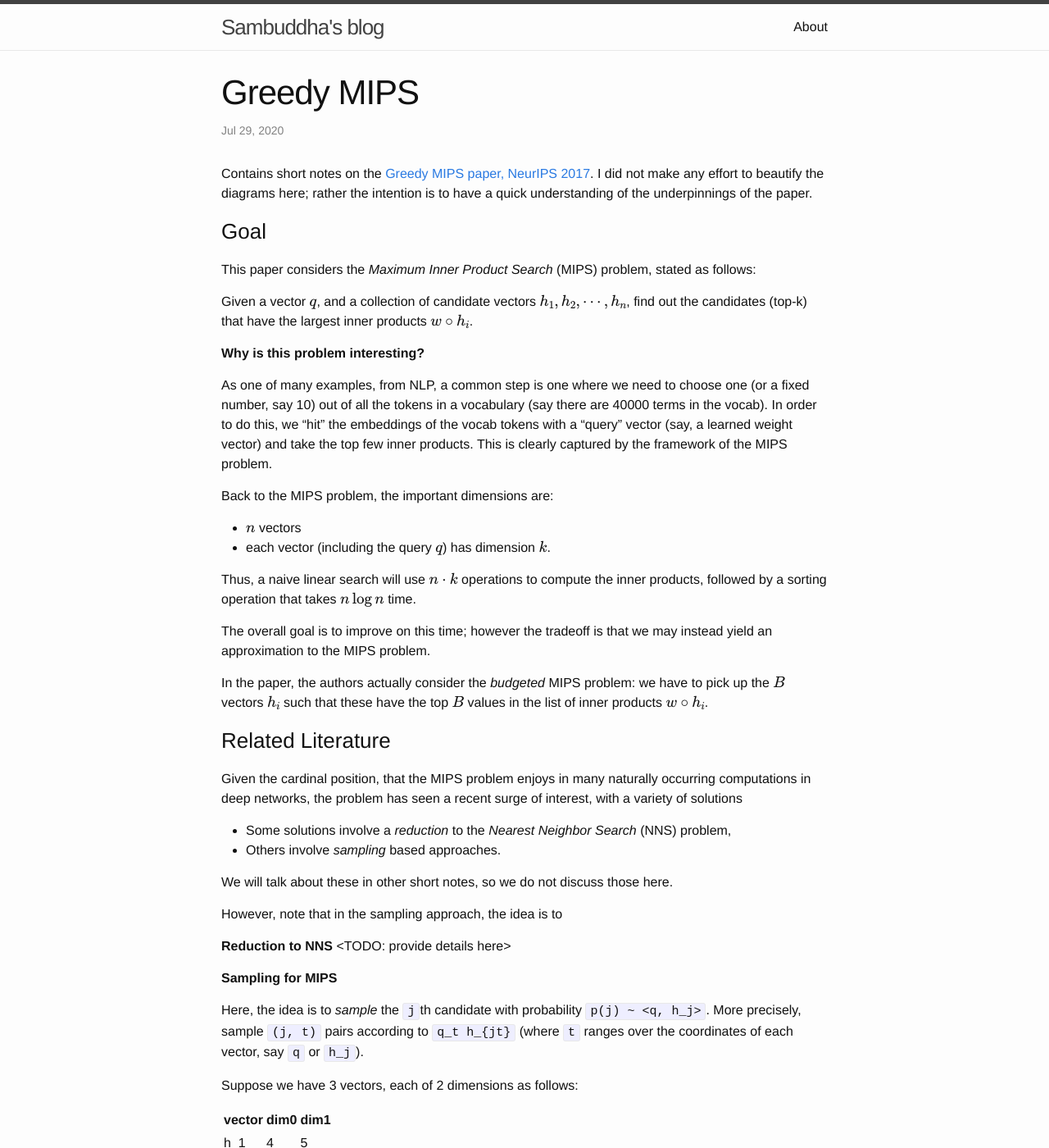
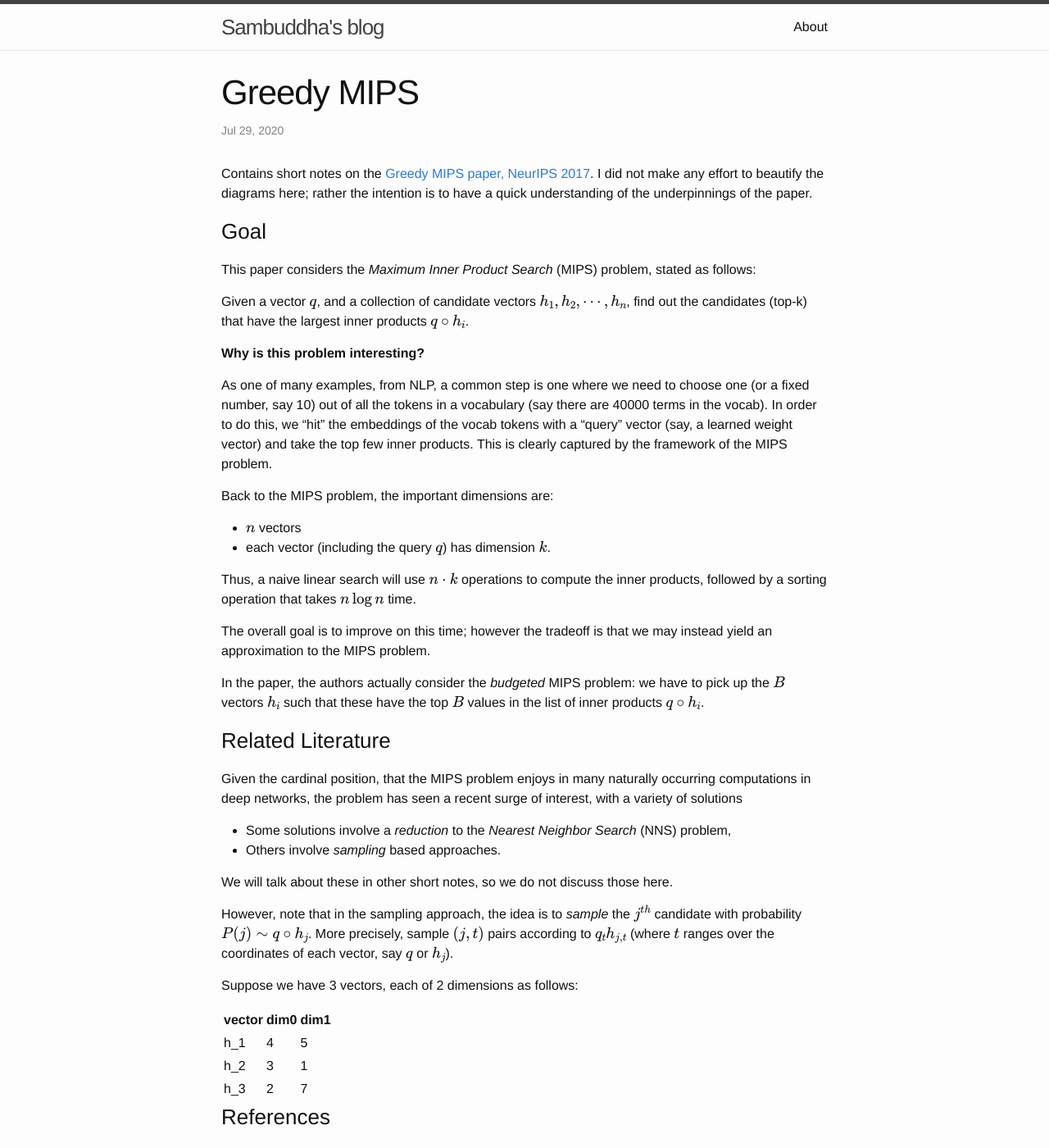
Before and after one commit to sambuddha-roy/sambuddha-roy.github.io, a Jekyll site: the page built from _posts/work/2020-07-30-greedy-mips.markdown, in a window 1280 px wide and 1400 px high. Shown: the whole window at 82% size. Built offline with Jekyll 4.4.1, drawn with Linux system fonts in a browser that asks for light colours; formulas are drawn with MathJax 3.

Commit message:
minor changes to greedy mips

```diff
--- a/_posts/work/2020-07-30-greedy-mips.markdown
+++ b/_posts/work/2020-07-30-greedy-mips.markdown
@@ -13,7 +13,7 @@ This paper considers the _Maximum Inner Product Search_ (MIPS) problem, stated a
 
 Given a vector $$q$$, and a collection
 of candidate vectors $$h_1, h_2, \cdots , h_n$$, find out the candidates (top-k) that have the largest
-inner products $$w \circ h_i$$.
+inner products $$q \circ h_i$$.
 
 **Why is this problem interesting?**
 
@@ -30,7 +30,7 @@ $$n \log n$$ time.
 The overall goal is to improve on this time; however the tradeoff is that we may instead yield an approximation to the MIPS problem.
 
 In the paper, the authors actually consider the
-_budgeted_ MIPS problem: we have to pick up the $$B$$ vectors $$h_i$$ such that these have the top $$B$$ values in the list of inner products $$ w\circ h_i$$.
+_budgeted_ MIPS problem: we have to pick up the $$B$$ vectors $$h_i$$ such that these have the top $$B$$ values in the list of inner products $$ q\circ h_i$$.
 
 ### Related Literature
 Given the cardinal position, that the MIPS problem enjoys in many naturally occurring computations in
@@ -43,17 +43,9 @@ the _Nearest Neighbor Search_ (NNS) problem,
 We will talk about these in other short notes, so we do not discuss those here.
 
 However, note that in the sampling approach,
-the idea is to
-
-
-**Reduction to NNS**
-<TODO: provide details here>
-
-**Sampling for MIPS**
-
-Here, the idea is to _sample_ the `j`th candidate with probability `p(j) ~ <q, h_j>`.
-More precisely, sample `(j, t)` pairs according to `q_t h_{jt}` (where `t` ranges over the
-  coordinates of each vector, say `q` or `h_j`).
+the idea is to _sample_ the $$j^{th}$$ candidate with probability $$P(j) \sim q \circ h_j$$.
+More precisely, sample $$(j, t)$$ pairs according to $$q_t h_{j, t}$$ (where $$t$$ ranges over the
+  coordinates of each vector, say $$q$$ or $$h_j$$).
 
 Suppose we have 3 vectors, each of 2 dimensions as follows:
 
```
